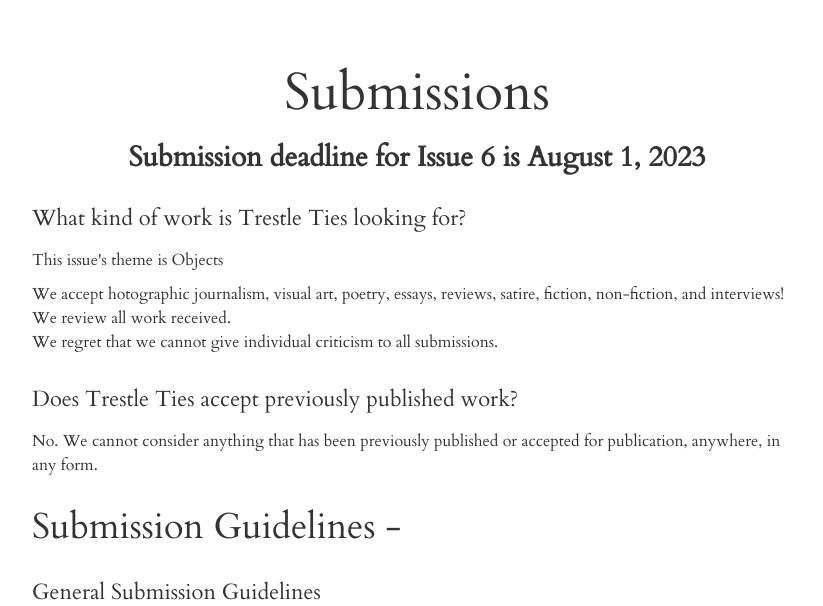
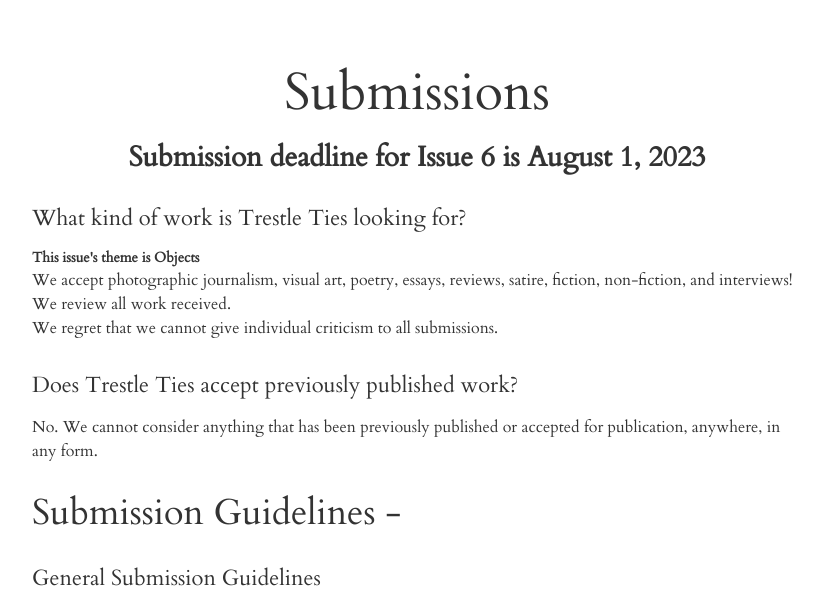
Before and after one commit to aschuman0/trestle-ties, a Flask app: page /submissions in a window 1280 px wide. Shown: the part 605-1211 px from the top of the page, without its empty margins (223-1046 px from the left). Run offline with Flask 2, Linux system fonts and the light colour scheme; some libraries are stand-ins or nearby versions.

Commit message:
typo fix

```diff
--- a/templates/submissions.html
+++ b/templates/submissions.html
@@ -6,8 +6,8 @@
    <h1 class="text-center">Submissions</h1>
     <h3 class="text-center"><strong>Submission deadline for Issue 6 is August 1, 2023</strong></h3>
     <h4>What kind of work is Trestle Ties looking for?</h4>
-    <p>This issue's theme is Objects</p>
-    <p>We accept hotographic journalism, visual art, poetry, essays, reviews, satire, fiction, non-fiction, and interviews!<br />We review all work received.<br /> We regret that we cannot give individual criticism to all submissions.</p>
+    <strong>This issue's theme is Objects</strong>
+    <p>We accept photographic journalism, visual art, poetry, essays, reviews, satire, fiction, non-fiction, and interviews!<br />We review all work received.<br /> We regret that we cannot give individual criticism to all submissions.</p>
     <h4>Does Trestle Ties accept previously published work?</h4>
     <p>No. We cannot consider anything that has been previously published or accepted for publication, anywhere, in any form.</p>
     <!-- <h4>When is the next submission period?</h4>
@@ -42,7 +42,7 @@
     <p>Submission up to 500-1,000 words<br />Please let us know how long your play is on your cover letter.</p>
 
     <h4>How do I submit?</h4>
-    <p>Submissions are now closed. Please check back soon for the next submission period.</p>
+    <!-- <p>Submissions are now closed. Please check back soon for the next submission period.</p> -->
     <p>Email your document or images to <a href="mailto:trestleties@gmail.com">trestleties@gmail.com</a>.<br />Please indicate the type of work you are submitting in the subject of the email.<br />We do not use submittable or other submission systems so you incur no costs to submit. While we realize that this makes the submission and review process less transparent, we seek to be as communicative as possible with all submissions.</p>
 
     <h4>Other details</h4>
```
